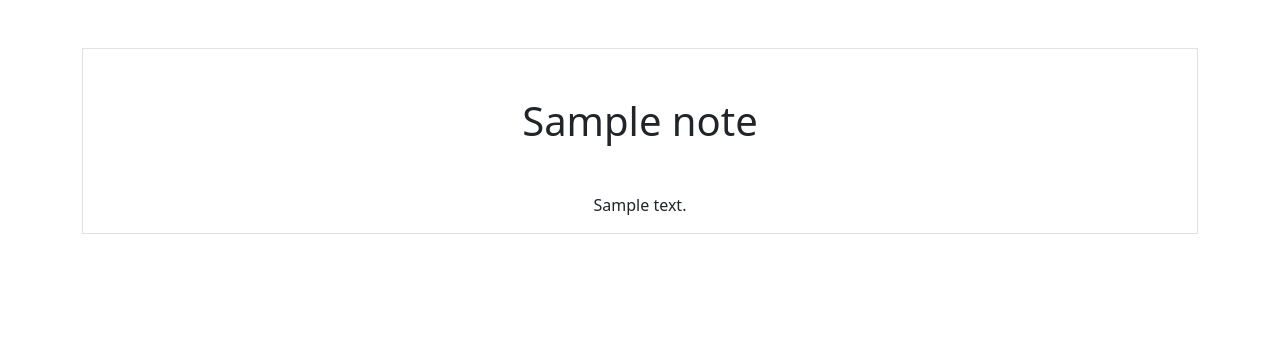
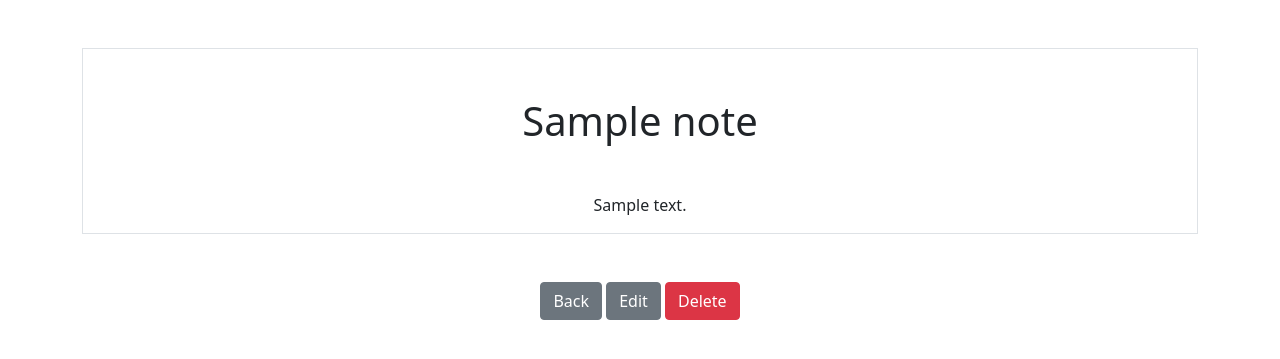
Before and after one commit to m-dams/smartnotes, a Django app: page /smart/notes/1 in a window 1280 px wide. Shown: the top 359 px of the page. Run offline with Django 4.2, Linux system fonts and the light colour scheme; tables that the repository leaves empty hold one stand-in row (values such as "Sample post").

Commit message:
Working with existing data

```diff
--- a/notes/templates/notes/notes_detail.html
+++ b/notes/templates/notes/notes_detail.html
@@ -5,4 +5,7 @@
     <h1 class="my-5">{{note.title}}</h1>
     <p>{{note.text}}</p>
 </div>
+<a href="{% url 'notes.list' %}" class="btn btn-secondary my-5">Back</a>
+<a href="{% url 'notes.update' pk=note.id %}" class="btn btn-secondary">Edit</a>
+<a href="{% url 'notes.delete' pk=note.id %}" class="btn btn-danger">Delete</a>
     {% endblock %}
--- a/notes/templates/notes/notes_form.html
+++ b/notes/templates/notes/notes_form.html
@@ -1,8 +1,8 @@
 {% extends 'base.html' %}
 {% block content %}
 
-<form action="{% url 'notes.new' %}" method='POST'>{% csrf_token %}
-    {{ form }}
+<form method='POST'>{% csrf_token %}
+    {{ form.as_p }}
     <button type="submit" class="btn btn-primary my-5">Submit</button>
 </form>
 {% if form.errors %}}
@@ -10,6 +10,6 @@
     {{form.errors.title.as_text}}
 </div>
 {% endif %}
-
+<a href="{% url 'notes.list' %}" class="btn btn-secondary">Cancel</a>
 
 {% endblock %}
--- a/notes/urls.py
+++ b/notes/urls.py
@@ -6,4 +6,6 @@ urlpatterns = [
     path('notes', views.NotesListView.as_view(), name="notes.list"),
     path('notes/<int:pk>', views.NotesDetailView.as_view(), name="notes.detail"),
     path('notes/new', views.NotesCreateView.as_view(), name="notes.new"),
+    path('notes/<int:pk>/edit', views.NotesUpdateView.as_view(), name="notes.update"),
+    path('notes/<int:pk>/delete', views.NotesDeleteView.as_view(), name="notes.delete"),
 ]
--- a/notes/views.py
+++ b/notes/views.py
@@ -1,9 +1,23 @@
 from django.shortcuts import render
 from django.http import Http404
-from django.views.generic import CreateView, DetailView, ListView
+from django.views.generic import CreateView, DetailView, ListView, UpdateView
+from django.views.generic.edit import DeleteView
 from .models import Notes
 from .forms import NotesForm
+
+
+class NotesDeleteView(DeleteView):
+    model = Notes
+    success_url = '/smart/notes'
+    template_name = 'notes/notes_delete.html'
+
 class NotesCreateView(CreateView):
+    model = Notes
+    success_url = '/smart/notes'
+    form_class = NotesForm
+
+
+class NotesUpdateView(UpdateView):
     model = Notes
     success_url = '/smart/notes'
     form_class = NotesForm
```
Also changed, not shown: notes/templates/notes/notes_delete.html (added, +9 -0 lines).
